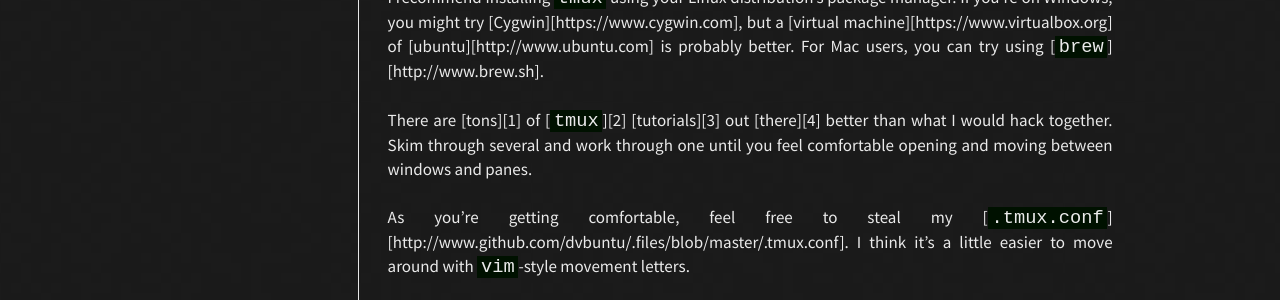
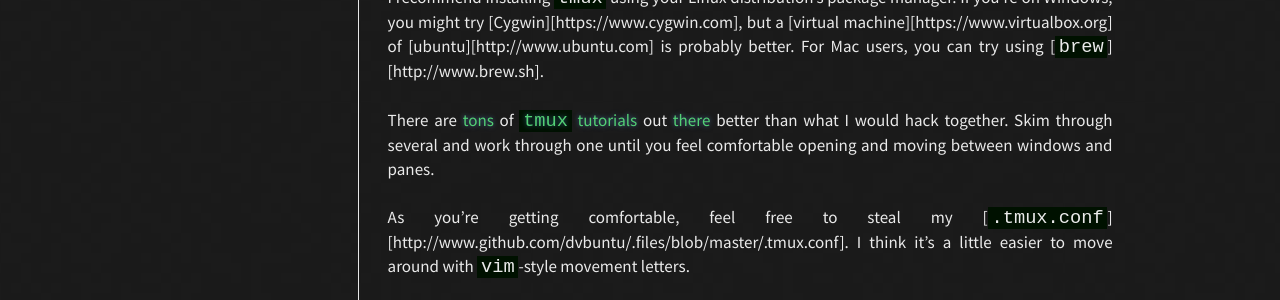
Before and after one commit to dvbuntu/compute, a Jekyll site: the page built from _posts/2080-01-01-tmux.md, in a window 1280 px wide. Shown: the part 430-730 px from the top of the page. Built offline with Jekyll 4.4.1, drawn with Linux system fonts in a browser that asks for light colours; Markdown is read by kramdown in place of the engine named in the settings; part of the change alters nothing that is shown.

```diff
--- a/_posts/2080-01-01-tmux.md
+++ b/_posts/2080-01-01-tmux.md
@@ -41,3 +41,8 @@ For more complex projects, you may need multiple windows and more organization.
 You can use the mouse to highlight, copy, and paste within `tmux` terminals as you would normally in Linux.  The catch I've found is that you must use `shift` + highlight (or copy/paste).  This is fine until you have something spanning multiple lines; the `shift` + highlight, however, ignores the pane boundaries (it just copies the top level terminal that is running the `tmux` sesssion).  To get around this, use `prefix` + `C-z` to ``zoom'' the relevant pane, then copy it.  The same macro will unzoom as well.
 
 Once your session is setup and you feel comfortable with `tmux`, try some simple REPL.  Write some code (hopefully in your text editor where it's easy), paste over to the shell or whatever.  Notice how using the mouse to highlight is useful, but to copy over every line of code gets tedious, even if you could just highlight multiple lines at once, you're using human analog input to grab an integer number of characters or lines.  It's imperfect, it's slow.  Enter [`slimux`]({{ site.baseurl }}/{% post_url 2070-01-01-slimux %}).
+
+[1]: https://danielmiessler.com/study/tmux/
+[2]: http://tmux.sourceforge.net
+[3]: https://wiki.archlinux.org/index.php/Tmux
+[4]: https://youtube.com/watch?v=BHhA_ZKjyxo
```
Also changed, not shown: 1 other file.
